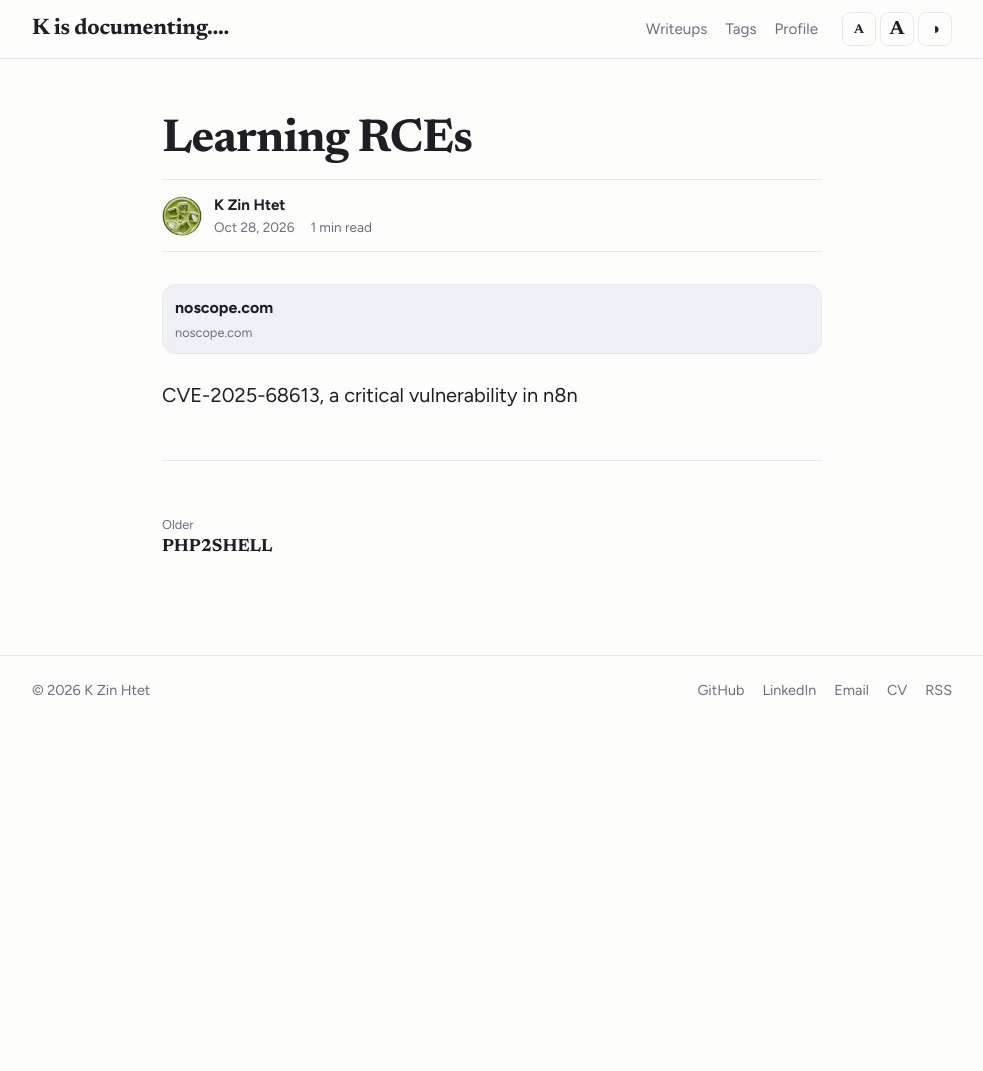
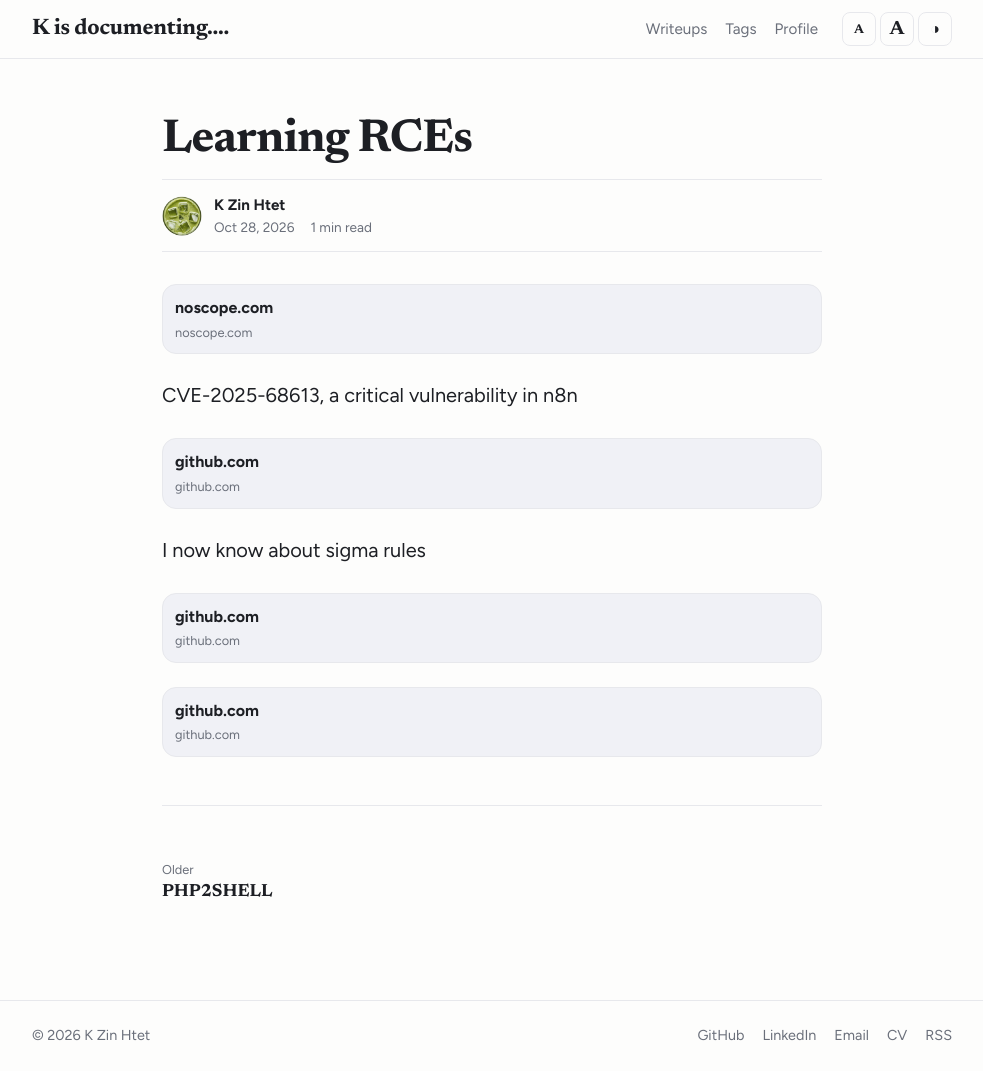
Before and after one commit to cloudskim/cloudskim.github.io, a Jekyll site: the page built from _posts/2026-10-28-learning-rces.md, in a window 1280 px wide and 1071 px high. Shown: the whole window, without its empty margins (148-1131 px from the left). Built offline with Jekyll 4.4.1, drawn with Linux system fonts in a browser that asks for light colours.

Commit message:
Update _posts/2026-10-28-learning-rces.md (via Pages CMS)

```diff
--- a/_posts/2026-10-28-learning-rces.md
+++ b/_posts/2026-10-28-learning-rces.md
@@ -4,3 +4,11 @@ title: Learning RCEs
 [https://www.noscope.com/blog/cve-2026-35482-noscope-alf-rce](https://www.noscope.com/blog/cve-2026-35482-noscope-alf-rce)
 
  CVE-2025-68613, a critical vulnerability in n8n
+
+[https://github.com/SigmaHQ/sigma/blob/master/rules/linux/process_creation/proc_creation_lnx_netcat_reverse_shell.yml](https://github.com/SigmaHQ/sigma/blob/master/rules/linux/process_creation/proc_creation_lnx_netcat_reverse_shell.yml)
+
+I now know about sigma rules
+
+[https://github.com/SigmaHQ/sigma/blob/master/rules/windows/process_creation/proc_creation_win_curl_download_direct_ip_exec.yml](https://github.com/SigmaHQ/sigma/blob/master/rules/windows/process_creation/proc_creation_win_curl_download_direct_ip_exec.yml)
+
+[https://github.com/SigmaHQ/sigma/blob/master/rules/windows/process_creation/proc_creation_win_nltest_recon.yml](https://github.com/SigmaHQ/sigma/blob/master/rules/windows/process_creation/proc_creation_win_nltest_recon.yml)
```
